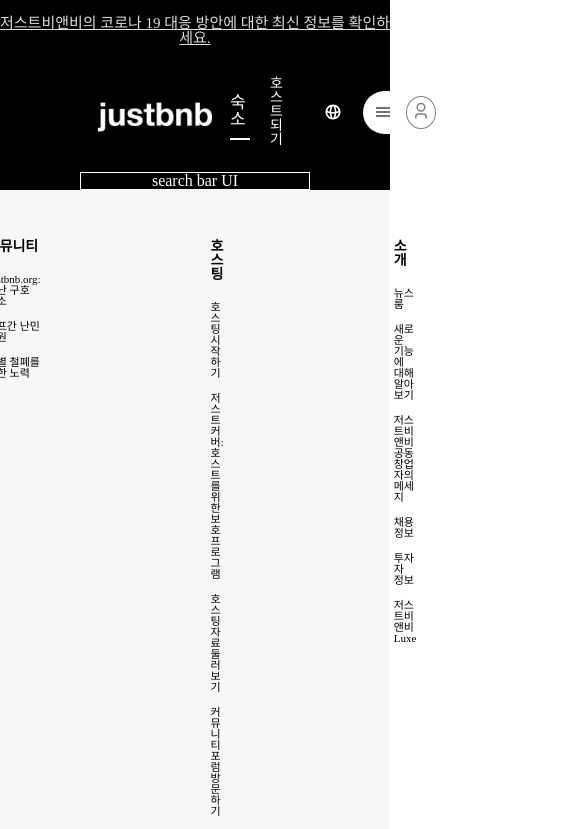
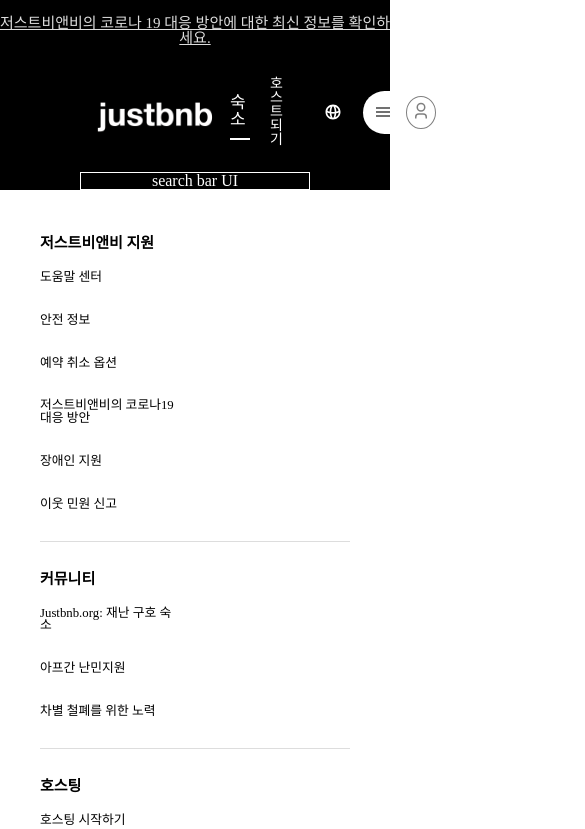
Before and after one commit to wecode-bootcamp-korea/justcode-4-2nd-justbnb-front, a React (Create React App) app: page /hosting in a window 390 px wide. Shown: the top 829 px of the page, 585 px wide, since content can reach past the window. Built offline with nearby package versions, Linux system fonts and the light colour scheme.

Commit message:
Fix: Footer 반응형 임시저장

```diff
--- a/src/components/Footer.js
+++ b/src/components/Footer.js
@@ -82,26 +82,43 @@ function Footer() {
 }
 
 const StyledFooter = styled.footer`
-  width: 100%;
   margin: 0 auto;
   display: flex;
   justify-content: center;
-  background: #f7f7f7;
+  background-color: #f7f7f7;
   list-style: none;
+
+  @media screen and (max-width: 1127px) {
+    display: inline;
+    background-color: #f7f7f7;
+  }
 `;
 
 const StyledSection = styled.section`
   padding: 20px 70px 50px 70px;
   display: flex;
-  border-bottom: 1px solid rgb(221, 221, 221);
-  font-size: 11px;
+  font-size: 0.9em;
+
+  @media screen and (max-width: 1127px) {
+    display: inline;
+    font-size: 0.8em;
+  }
 `;
 
 const StyledDiv = styled.div`
   padding-top: 30px;
   padding-right: 170px;
+
+  @media screen and (min-width: 1127px) {
+    border-bottom: 1px solid rgb(221, 221, 221);
+  }
+
+  @media screen and (max-width: 1127px) {
+    margin-left: 40px;
+    margin-right: 40px;
+    border-bottom: 1px solid rgb(221, 221, 221);
+  }
 `;
-
 const IconContainer = styled.div`
   display: flex;
   justify-content: right;
@@ -109,26 +126,29 @@ const IconContainer = styled.div`
 `;
 
 const List = styled.li`
-  padding-bottom: 14px;
+  padding-bottom: 20px;
   font-weight: 400;
 
   &:hover {
     text-decoration: underline;
     cursor: pointer;
   }
+
+  @media screen and (max-width: 1585px) {
+    padding-bottom: 30px;
+  }
 `;
 
 const Title = styled.div`
   padding-bottom: 20px;
   font-weight: 700;
-  font-size: 14px;
+  font-size: 15px;
 `;
 
-const Icons = styled.button`
+const Icons = styled.div`
   padding-left: 15px;
   font-size: 23px;
   border: none;
-  background: #f7f7f7;
   cursor: pointer;
 `;
 
```
